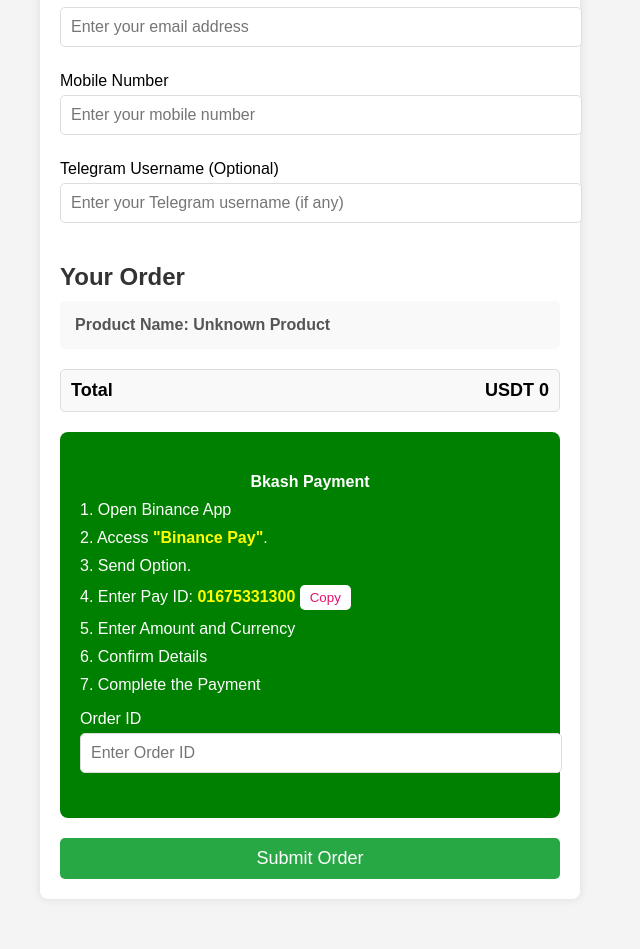
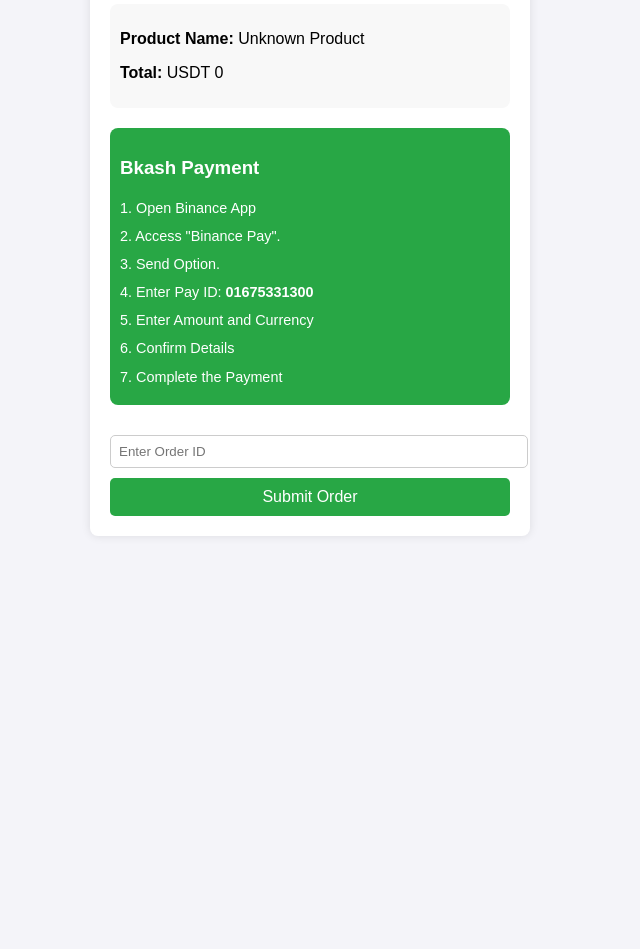
Before and after one commit to shadowtrojan/Checkout-Page, a plain HTML site: page index.html in a window 1280 px wide. Shown: the part 174-1123 px from the top of the page, without its empty margins (330-970 px from the left). After the commit the page ends 800 px from the top, so only its background shows below. Drawn offline with Linux system fonts and the light colour scheme.

Commit message:
Update index.html

```diff
--- a/index.html
+++ b/index.html
@@ -3,247 +3,97 @@
 <head>
     <meta charset="UTF-8">
     <meta name="viewport" content="width=device-width, initial-scale=1.0">
-    <title>Order Form with Bkash Payment</title>
+    <title>Your Order</title>
     <style>
         body {
             font-family: Arial, sans-serif;
-            background-color: #f4f4f4;
+            display: flex;
+            justify-content: center;
+            align-items: center;
+            min-height: 100vh;
             margin: 0;
-            padding: 0;
+            background-color: #f4f4f9;
         }
+
         .order-container {
-            max-width: 500px;
-            margin: 50px auto;
+            width: 90%;
+            max-width: 400px;
             padding: 20px;
-            background-color: #fff;
+            background-color: #ffffff;
+            box-shadow: 0px 0px 10px rgba(0, 0, 0, 0.1);
             border-radius: 8px;
-            box-shadow: 0px 0px 10px rgba(0, 0, 0, 0.1);
         }
-        .order-title {
-            font-size: 24px;
-            font-weight: bold;
-            margin-top: 30px;
-            margin-bottom: 10px;
+
+        .order-container h2 {
+            font-size: 1.5rem;
             color: #333;
-            text-align: left;
+            text-align: center;
         }
-        .product-info {
-            background-color: #f9f9f9;
-            padding: 15px;
-            border-radius: 5px;
-            margin-bottom: 20px;
-            font-size: 16px;
-            color: #555;
-        }
-        .product-info strong {
-            font-weight: bold;
-        }
-        .total-section {
-            display: flex;
-            justify-content: space-between;
-            align-items: center;
-            background-color: #f9f9f9;
+
+        .order-details, .payment-instructions {
+            background-color: #f8f8f8;
             padding: 10px;
-            border: 1px solid #ddd;
-            border-radius: 5px;
-            font-size: 18px;
-            margin-bottom: 20px;
-        }
-        .total-section span {
-            font-weight: bold;
-        }
-        input[readonly] {
-            background-color: #f0f0f0;
-            color: #555;
-            cursor: not-allowed;
-        }
-        .form-group {
-            margin-bottom: 15px;
-        }
-        .form-group label {
-            font-size: 16px;
-            display: block;
-            margin-bottom: 5px;
-        }
-        .form-group input[type="text"],
-        .form-group input[type="email"],
-        .form-group input[type="number"] {
-            width: 100%;
-            padding: 10px;
-            border: 1px solid #ddd;
-            border-radius: 5px;
-            font-size: 16px;
-            margin-bottom: 10px;
-        }
-        .payment-section {
-            background-color: green;
-            color: white;
-            padding: 20px;
             border-radius: 8px;
             margin-bottom: 20px;
         }
-        .payment-section h4 {
-            text-align: center;
+
+        .payment-instructions {
+            background-color: #28a745;
+            color: #fff;
+        }
+
+        .payment-instructions p {
+            margin: 8px 0;
+            font-size: 0.9rem;
+            line-height: 1.4;
+        }
+
+        .order-id-input {
+            width: 100%;
+            padding: 8px;
+            margin-top: 10px;
             margin-bottom: 10px;
+            border: 1px solid #ccc;
+            border-radius: 5px;
         }
-        .instruction-list {
-            list-style-type: none;
-            padding-left: 0;
-            margin-top: 10px;
-        }
-        .instruction-list li {
-            margin-bottom: 10px;
-        }
-        .instruction-list li strong {
-            color: yellow;
-        }
-        .copy-button {
-            background-color: #fff;
-            color: #e2136e;
+
+        .submit-btn {
+            width: 100%;
+            padding: 10px;
+            font-size: 1rem;
+            color: #ffffff;
+            background-color: #28a745;
             border: none;
-            padding: 5px 10px;
             border-radius: 5px;
             cursor: pointer;
         }
-        .order-button {
-            background-color: #28a745;
-            color: white;
-            padding: 10px 20px;
-            border: none;
-            border-radius: 5px;
-            width: 100%;
-            cursor: pointer;
-            font-size: 18px;
-        }
-        .order-button:hover {
+
+        .submit-btn:hover {
             background-color: #218838;
-        }
-        .optional {
-            font-size: 12px;
-            color: #666;
         }
     </style>
 </head>
 <body>
+    <div class="order-container">
+        <h2>Your Order</h2>
+        <div class="order-details">
+            <p><strong>Product Name:</strong> Unknown Product</p>
+            <p><strong>Total:</strong> USDT 0</p>
+        </div>
 
-<div class="order-container">
-    <!-- Name -->
-    <div class="form-group">
-        <label for="full-name">Full Name</label>
-        <input type="text" id="full-name" placeholder="Enter your full name">
+        <div class="payment-instructions">
+            <h3>Bkash Payment</h3>
+            <p>1. Open Binance App</p>
+            <p>2. Access "Binance Pay".</p>
+            <p>3. Send Option.</p>
+            <p>4. Enter Pay ID: <strong>01675331300</strong></p>
+            <p>5. Enter Amount and Currency</p>
+            <p>6. Confirm Details</p>
+            <p>7. Complete the Payment</p>
+        </div>
+
+        <input type="text" placeholder="Enter Order ID" class="order-id-input">
+        <button class="submit-btn">Submit Order</button>
     </div>
-
-    <!-- Email -->
-    <div class="form-group">
-        <label for="email">Email Address</label>
-        <input type="email" id="email" placeholder="Enter your email address">
-    </div>
-
-    <!-- Mobile Number -->
-    <div class="form-group">
-        <label for="mobile">Mobile Number</label>
-        <input type="number" id="mobile" placeholder="Enter your mobile number">
-    </div>
-
-    <!-- Telegram Username (Optional) -->
-    <div class="form-group">
-        <label for="telegram-username">Telegram Username (Optional)</label>
-        <input type="text" id="telegram-username" placeholder="Enter your Telegram username (if any)">
-    </div>
-
-    <!-- My Order -->
-    <div class="order-title">Your Order</div>
-
-    <!-- Product Information -->
-    <div class="product-info">
-        <strong id="product-name-display">Product Name:</strong>
-    </div>
-
-    <!-- Total Payment (Styled) -->
-    <div class="total-section">
-        <span>Total</span>
-        <span id="total-price-display">USDT 85</span>
-    </div>
-
-    <!-- Bkash Payment Section -->
-    <div class="payment-section">
-        <h4>Bkash Payment</h4>
-        <ul class="instruction-list">
-            <li>1. Open Binance App</li>
-            <li>2. Access <strong>"Binance Pay"</strong>.</li>
-            <li>3. Send Option.</li>
-            <li>4. Enter Pay ID:
-                <strong>01675331300</strong>
-                <button class="copy-button" onclick="copyToClipboard()">Copy</button>
-            </li>
-            <li>5. Enter Amount and Currency</li>
-            <li>6. Confirm Details</li>
-            <li>7. Complete the Payment</li>
-        </ul>
-
-        <!-- Transaction ID Input -->
-        <div class="form-group">
-            <label for="transaction-id">Order ID</label>
-            <input type="text" id="transaction-id" placeholder="Enter Order ID">
-        </div>
-    </div>
-
-    <!-- Submit Order Button -->
-    <button class="order-button" onclick="submitOrder()">Submit Order</button>
-</div>
-
-<script>
-    // Function to get URL parameters
-    function getURLParameters() {
-        const urlParams = new URLSearchParams(window.location.search);
-        const productName = urlParams.get('product') || 'Unknown Product';
-        const price = urlParams.get('price') || '0';
-
-        document.getElementById('product-name-display').innerText = `Product Name: ${productName}`;
-        document.getElementById('total-price-display').innerText = `USDT ${price}`;
-    }
-
-    // Call function on page load
-    window.onload = getURLParameters;
-
-    // Function to copy the Bkash number to clipboard
-    function copyToClipboard() {
-        navigator.clipboard.writeText('01675331300');
-        alert('Number copied to clipboard!');
-    }
-
-    // Submit order function
-    function submitOrder() {
-        const fullName = document.getElementById('full-name').value;
-        const email = document.getElementById('email').value;
-        const mobile = document.getElementById('mobile').value;
-        const telegramUsername = document.getElementById('telegram-username').value;
-        const transactionID = document.getElementById('transaction-id').value;
-        const productName = document.getElementById('product-name-display').innerText;
-        const totalPrice = document.getElementById('total-price-display').innerText;
-
-        const message = `Order Details:\n\nFull Name: ${fullName}\nEmail: ${email}\nMobile: ${mobile}\nTelegram Username: ${telegramUsername || 'N/A'}\nTransaction ID: ${transactionID}\n${productName}\nTotal Price: ${totalPrice}`;
-
-        // Send data to Telegram bot
-        const token = "7260191040:AAF3zmIxNxhh19tqHPzZ9q1xH2ncDpvMr9w";
-        const chatId = "5776979420";
-        const url = `https://api.telegram.org/bot${token}/sendMessage?chat_id=${chatId}&text=${encodeURIComponent(message)}`;
-
-        fetch(url)
-            .then(response => response.json())
-            .then(data => {
-                if (data.ok) {
-                    // Redirect to Thank You page
-                    window.location.href = "https://ywcshop.blogspot.com/p/thankyouhtml.html";
-                } else {
-                    alert('Failed to submit order. Please try again.');
-                }
-            })
-            .catch(error => {
-                alert('Error occurred: ' + error);
-            });
-    }
-</script>
-
 </body>
 </html>
```
